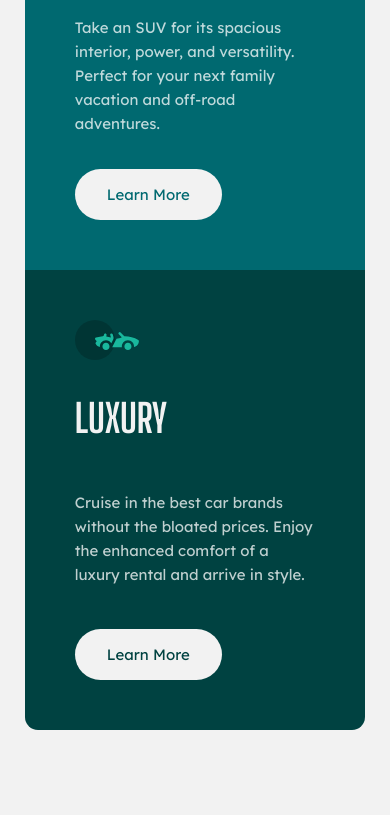
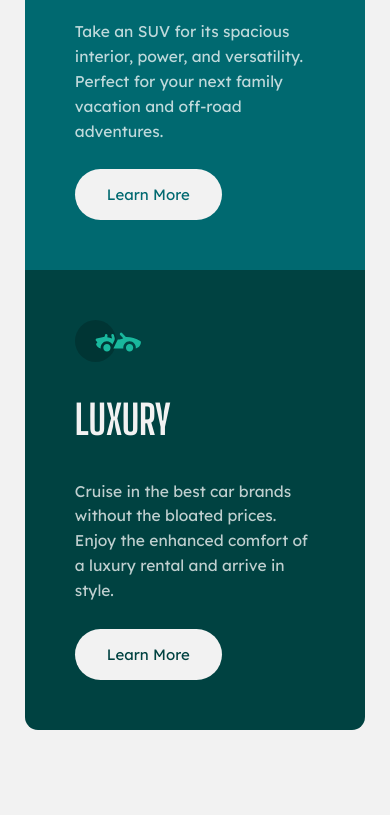
Before and after one commit to gdsimoes/3-column-preview-card-component, a plain HTML site: page index.html in a window 390 px wide. Shown: the part 737-1552 px from the top of the page. Drawn offline with Linux system fonts and the light colour scheme.

Commit message:
Fix design for tablets

```diff
--- a/css/styles.css
+++ b/css/styles.css
@@ -24,12 +24,20 @@ main {
 }
 
 h1 {
-    /* temp */
     margin: 0;
     font-family: "Big Shoulders Display", cursive;
-    font-size: 2.6rem;
+    font-size: 10.4vw;
     color: var(--very-light-gray);
     text-transform: uppercase;
+}
+
+p {
+    margin: 0;
+    font-size: 4vw;
+}
+
+img {
+    width: 17.07vw;
 }
 
 .card {
@@ -52,7 +60,7 @@ button {
     border: 0;
 }
 
-button:active {
+button:hover {
     background-color: transparent;
     border: 2px solid var(--very-light-gray);
     color: var(--very-light-gray) !important;
```
